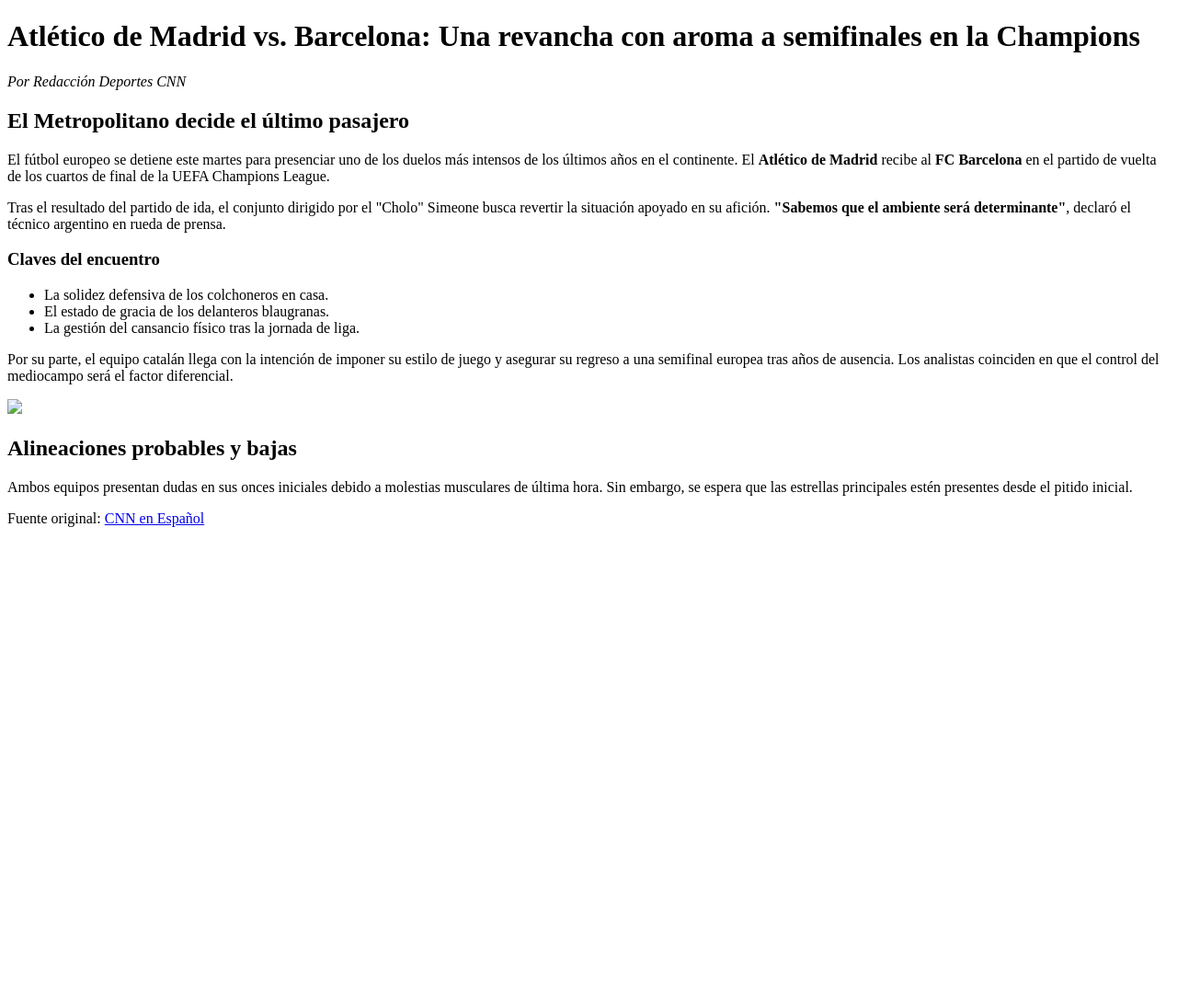
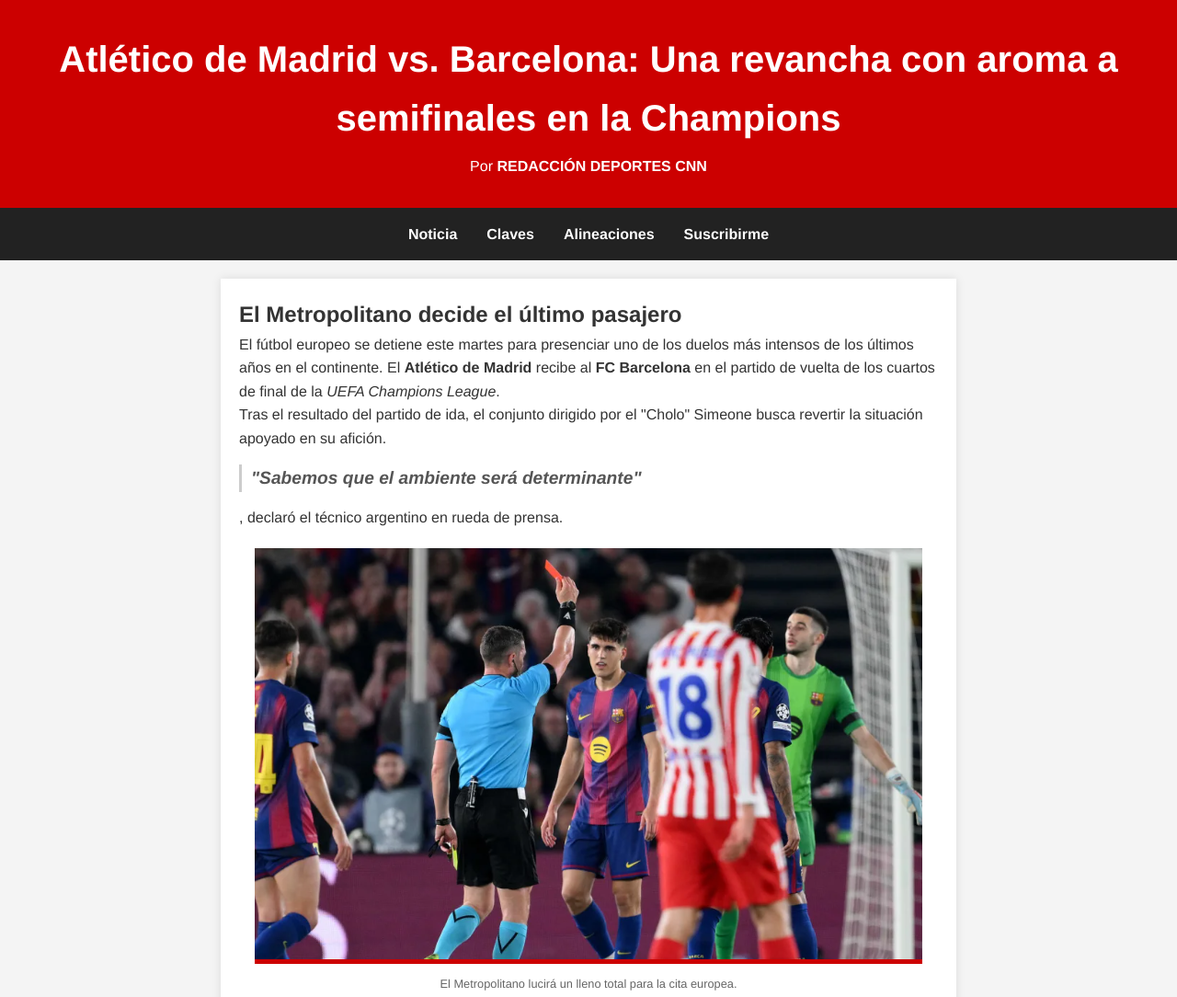
Before and after one commit to MateoDip/DAW, a plain HTML site: page index.html in a window 1280 px wide. Shown: the top 1084 px of the page at 92% size. Before the commit the page ends 800 px from the top, so only its background shows below. Drawn offline with Linux system fonts and the light colour scheme.

Commit message:
Reestructuracion

```diff
--- /dev/null
+++ b/css/style.css
@@ -0,0 +1,151 @@
+/* 1. Selector Universal: Reset básico */
+* {
+    margin: 0;
+    padding: 0;
+    box-sizing: border-box;
+}
+
+/* 2. Selector de Etiqueta: Tipografía y fondo */
+body {
+    font-family: 'Helvetica Neue', Helvetica, Arial, sans-serif;
+    line-height: 1.6;
+    color: #333;
+    background-color: #f4f4f4;
+}
+
+/* 3. Selector de Clase: Header y Títulos */
+.main-header {
+    background-color: #cc0000; /* Rojo característico de noticias */
+    color: white;
+    padding: 2rem;
+    text-align: center;
+}
+
+.main-header h1 {
+    font-size: 2.5rem;
+    margin-bottom: 0.5rem;
+}
+
+.author span {
+    font-weight: bold;
+    text-transform: uppercase;
+}
+
+/* 4. Selector de ID y Descendente: Navegación */
+#noticia {
+    background-color: white;
+    padding: 20px;
+    margin-top: 20px;
+}
+
+.navbar {
+    background-color: #222;
+    position: sticky;
+    top: 0;
+}
+
+.navbar ul {
+    list-style: none;
+    display: flex;
+    justify-content: center;
+}
+
+.navbar ul li a {
+    display: block;
+    color: white;
+    padding: 1rem;
+    text-decoration: none;
+    font-weight: bold;
+}
+
+.navbar ul li a:hover {
+    background-color: #444;
+}
+
+/* 5. Layout y Contenedores */
+.container {
+    max-width: 800px;
+    margin: 0 auto;
+    background-color: white;
+    box-shadow: 0 0 10px rgba(0,0,0,0.1);
+}
+
+.image-wrapper {
+    text-align: center;
+    margin: 20px 0;
+}
+
+.image-wrapper img {
+    max-width: 100%;
+    height: auto;
+    border-bottom: 5px solid #cc0000;
+}
+
+.caption {
+    font-size: 0.8rem;
+    color: #666;
+    margin-top: 5px;
+}
+
+/* 6. Selectores de Clase específicos */
+.highlight-box {
+    background-color: #f9f9f9;
+    border-left: 5px solid #cc0000;
+    padding: 20px;
+    margin: 20px 0;
+}
+
+.quote {
+    display: block;
+    font-style: italic;
+    font-size: 1.2rem;
+    color: #555;
+    margin: 15px 0;
+    padding-left: 10px;
+    border-left: 3px solid #ccc;
+}
+
+/* 7. Estilos para el Formulario */
+.form-container {
+    padding: 40px;
+    background-color: #eee;
+}
+
+fieldset {
+    border: 1px solid #ddd;
+    padding: 15px;
+    margin-bottom: 20px;
+}
+
+label {
+    display: block;
+    margin-bottom: 5px;
+    font-weight: bold;
+}
+
+input, select, textarea {
+    width: 100%;
+    padding: 8px;
+    margin-bottom: 10px;
+}
+
+.btn-submit {
+    background-color: #cc0000;
+    color: white;
+    padding: 10px 20px;
+    border: none;
+    cursor: pointer;
+    font-size: 1rem;
+}
+
+.btn-submit:hover {
+    background-color: #a00000;
+}
+
+/* 8. Footer */
+.main-footer {
+    text-align: center;
+    padding: 20px;
+    font-size: 0.9rem;
+    color: #777;
+}
--- a/index.html
+++ b/index.html
@@ -4,41 +4,122 @@
     <meta charset="UTF-8">
     <meta name="viewport" content="width=device-width, initial-scale=1.0">
     <title>Noticia: Atlético vs Barcelona - Champions League</title>
+    <!-- Vinculación del archivo CSS externo -->
+    <link rel="stylesheet" href="./css/style.css">
 </head>
 <body>
 
-    <header>
+    <header class="main-header">
         <h1>Atlético de Madrid vs. Barcelona: Una revancha con aroma a semifinales en la Champions</h1>
-        <p><em>Por Redacción Deportes CNN</em></p>
+        <p class="author">Por <span>Redacción Deportes CNN</span></p>
     </header>
 
-    <main>
+    <nav class="navbar">
+        <ul>
+            <li><a href="#noticia">Noticia</a></li>
+            <li><a href="#claves">Claves</a></li>
+            <li><a href="#alineaciones">Alineaciones</a></li>
+            <li><a href="#suscripcion">Suscribirme</a></li>
+        </ul>
+    </nav>
+
+    <main class="container">
+
+        <article id="noticia" class="news-content">
             <section>
-            <h2>El Metropolitano decide el último pasajero</h2>
-            <p>El fútbol europeo se detiene este martes para presenciar uno de los duelos más intensos de los últimos años en el continente. El <strong>Atlético de Madrid</strong> recibe al <strong>FC Barcelona</strong> en el partido de vuelta de los cuartos de final de la UEFA Champions League.</p>
+                <h2 class="subtitle">El Metropolitano decide el último pasajero</h2>
 
-            <p>Tras el resultado del partido de ida, el conjunto dirigido por el "Cholo" Simeone busca revertir la situación apoyado en su afición. <strong>"Sabemos que el ambiente será determinante"</strong>, declaró el técnico argentino en rueda de prensa.</p>
+                <p>
+                    El fútbol europeo se detiene este martes para presenciar uno de los duelos más intensos
+                    de los últimos años en el continente. El <strong>Atlético de Madrid</strong> recibe al
+                    <strong>FC Barcelona</strong> en el partido de vuelta de los cuartos de final de la
+                    <em class="highlight">UEFA Champions League</em>.
+                </p>
+
+                <p>
+                    Tras el resultado del partido de ida, el conjunto dirigido por el
+                    <span class="coach">"Cholo" Simeone</span> busca revertir la situación apoyado en su afición.
+                    <strong class="quote">"Sabemos que el ambiente será determinante"</strong>,
+                    declaró el técnico argentino en rueda de prensa.
+                </p>
+
+                <div class="image-wrapper">
+                    <img src="images/imagenRoja.png" alt="Estadio Metropolitano antes del partido">
+                    <p class="caption">El Metropolitano lucirá un lleno total para la cita europea.</p>
+                </div>
             </section>
 
-        <section>
+            <section id="claves" class="highlight-box">
                 <h3>Claves del encuentro</h3>
-            <ul>
-                <li>La solidez defensiva de los colchoneros en casa.</li>
-                <li>El estado de gracia de los delanteros blaugranas.</li>
+                <ul class="check-list">
+                    <li>La solidez defensiva de los <strong>colchoneros</strong> en casa.</li>
+                    <li>El estado de gracia de los delanteros <strong>blaugranas</strong>.</li>
                     <li>La gestión del cansancio físico tras la jornada de liga.</li>
+                    <li>El control del <span class="term">mediocampo</span> como factor diferencial.</li>
                 </ul>
 
-            <p>Por su parte, el equipo catalán llega con la intención de imponer su estilo de juego y asegurar su regreso a una semifinal europea tras años de ausencia. Los analistas coinciden en que el control del mediocampo será el factor diferencial.</p>
+                <p>
+                    Por su parte, el equipo catalán llega con la intención de imponer su estilo de juego
+                    y asegurar su regreso a una semifinal europea tras años de ausencia. Los analistas
+                    coinciden en que el control del mediocampo será el factor diferencial.
+                </p>
             </section>
-        <img src="images/imagenRoja.png"
-        <section>
+
+            <section id="alineaciones">
                 <h2>Alineaciones probables y bajas</h2>
-            <p>Ambos equipos presentan dudas en sus onces iniciales debido a molestias musculares de última hora. Sin embargo, se espera que las estrellas principales estén presentes desde el pitido inicial.</p>
+                <p>
+                    Ambos equipos presentan dudas en sus onces iniciales debido a molestias musculares
+                    de última hora. Sin embargo, se espera que las <strong>estrellas principales</strong>
+                    estén presentes desde el pitido inicial.
+                </p>
+                <p class="source-link">
+                    Seguí la cobertura completa en
+                    <a href="https://cnnespanol.cnn.com" target="_blank">CNN en Español</a>.
+                </p>
             </section>
+        </article>
+
+        <section id="suscripcion" class="form-container">
+            <h2>Suscribite a nuestro boletín deportivo</h2>
+            <p>Recibí las últimas noticias de la Champions y el fútbol europeo directamente en tu correo.</p>
+
+            <form action="#" method="post" class="subscription-form">
+                <fieldset>
+                    <legend>Tus datos</legend>
+                    <label for="nombre">Nombre completo</label>
+                    <input type="text" id="nombre" name="nombre" placeholder="Ej: Juan García">
+
+                    <label for="email">Correo electrónico</label>
+                    <input type="email" id="email" name="email" placeholder="tu@correo.com">
+                </fieldset>
+
+                <fieldset>
+                    <legend>Preferencias</legend>
+                    <label for="frecuencia">¿Con qué frecuencia querés recibirlo?</label>
+                    <select id="frecuencia" name="frecuencia">
+                        <option value="">-- Seleccioná una opción --</option>
+                        <option value="diario">Diario</option>
+                        <option value="semanal">Semanal</option>
+                        <option value="grandes-partidos">Solo grandes partidos</option>
+                    </select>
+
+                    <label for="comentario">¿Algún tema que te interese especialmente?</label>
+                    <textarea id="comentario" name="comentario" placeholder="Ej: Champions League, Liga española..."></textarea>
+                </fieldset>
+
+                <button type="submit" class="btn-submit">Suscribirme</button>
+            </form>
+        </section>
+
     </main>
 
-    <footer>
-        <p>Fuente original: <a href="https://cnnespanol.cnn.com/2026/04/13/deportes/atletico-madrid-barcelona-revancha-cuartos-champions-orix">CNN en Español</a></p>
+    <footer class="main-footer">
+        <p>
+            Fuente original:
+            <a href="https://cnnespanol.cnn.com/2026/04/13/deportes/atletico-madrid-barcelona-revancha-cuartos-champions-orix">
+                CNN en Español
+            </a>
+        </p>
     </footer>
 
 </body>
```
Also changed, not shown: clase-01/index.html (added, +45 -0 lines), images/imagenRoja.png (added). Lines whose indentation alone changed are shown as unchanged.
